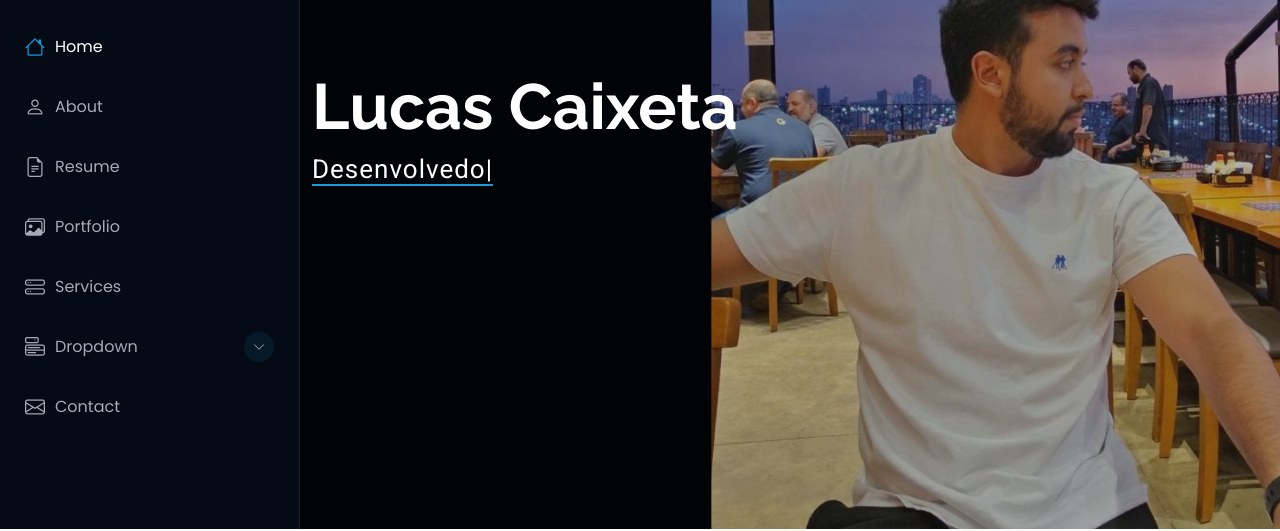
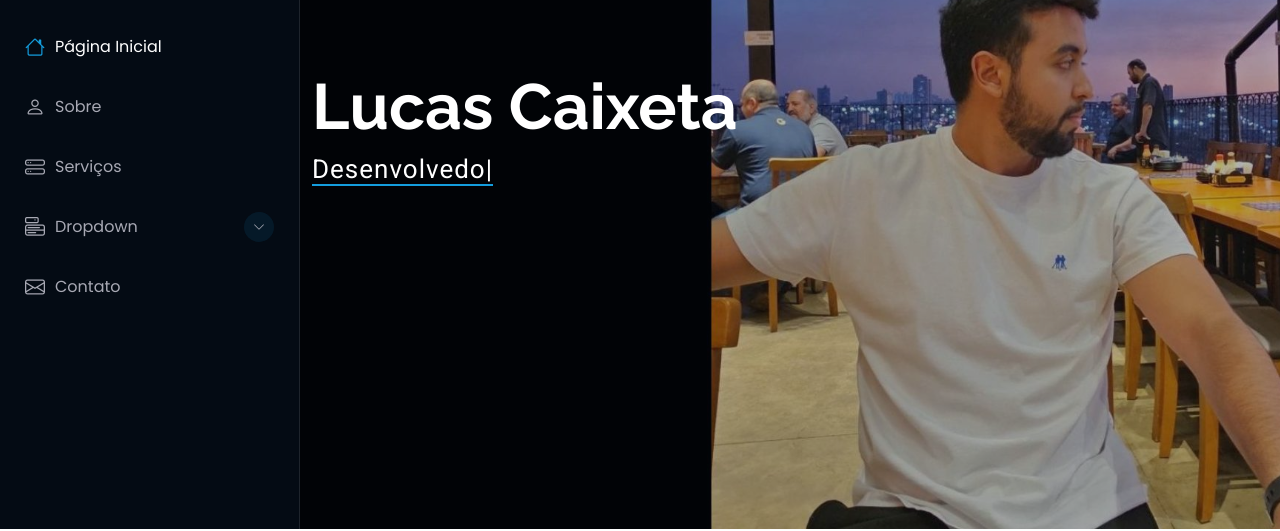
Before and after one commit to CaixetaDev1/portfolio, a plain HTML site: page index.html in a window 1280 px wide. Shown: the part 271-802 px from the top of the page. Drawn offline with Linux system fonts and the light colour scheme.

Commit message:
Tradução das áreas do menu lateral

```diff
--- a/index.html
+++ b/index.html
@@ -61,11 +61,9 @@
 
     <nav id="navmenu" class="navmenu">
       <ul>
-        <li><a href="#hero" class="active"><i class="bi bi-house navicon"></i>Home</a></li>
-        <li><a href="#about"><i class="bi bi-person navicon"></i> About</a></li>
-        <li><a href="#resume"><i class="bi bi-file-earmark-text navicon"></i> Resume</a></li>
-        <li><a href="#portfolio"><i class="bi bi-images navicon"></i> Portfolio</a></li>
-        <li><a href="#services"><i class="bi bi-hdd-stack navicon"></i> Services</a></li>
+        <li><a href="#hero" class="active"><i class="bi bi-house navicon"></i>Página Inicial</a></li>
+        <li><a href="#about"><i class="bi bi-person navicon"></i> Sobre</a></li>
+        <li><a href="#services"><i class="bi bi-hdd-stack navicon"></i> Serviços</a></li>
         <li class="dropdown"><a href="#"><i class="bi bi-menu-button navicon"></i> <span>Dropdown</span> <i class="bi bi-chevron-down toggle-dropdown"></i></a>
           <ul>
             <li><a href="#">Dropdown 1</a></li>
@@ -83,7 +81,7 @@
             <li><a href="#">Dropdown 4</a></li>
           </ul>
         </li>
-        <li><a href="#contact"><i class="bi bi-envelope navicon"></i> Contact</a></li>
+        <li><a href="#contact"><i class="bi bi-envelope navicon"></i> Contato</a></li>
       </ul>
     </nav>
 
```
